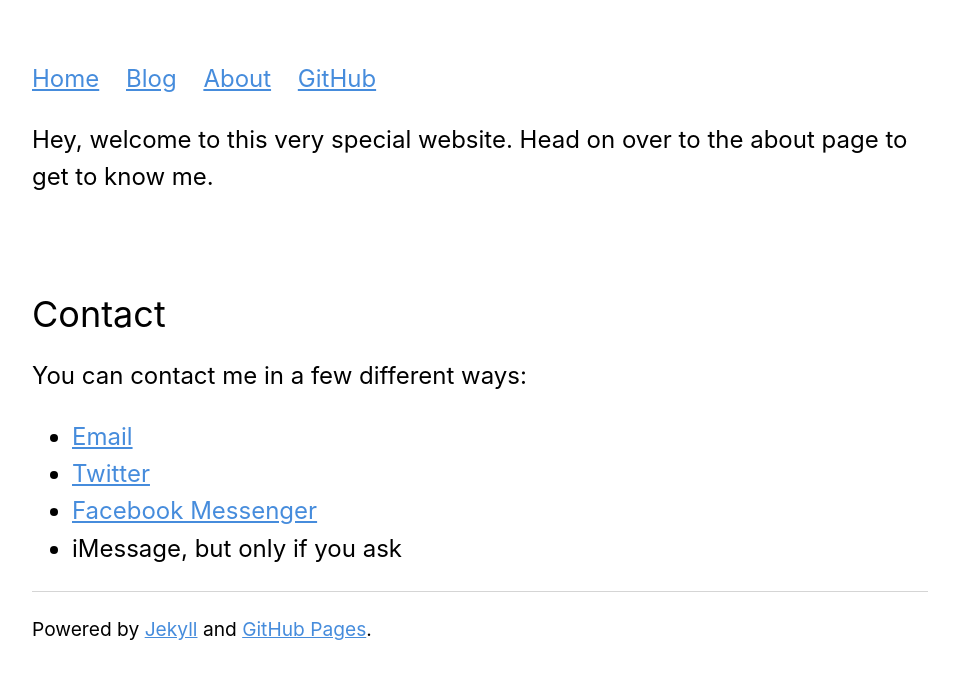
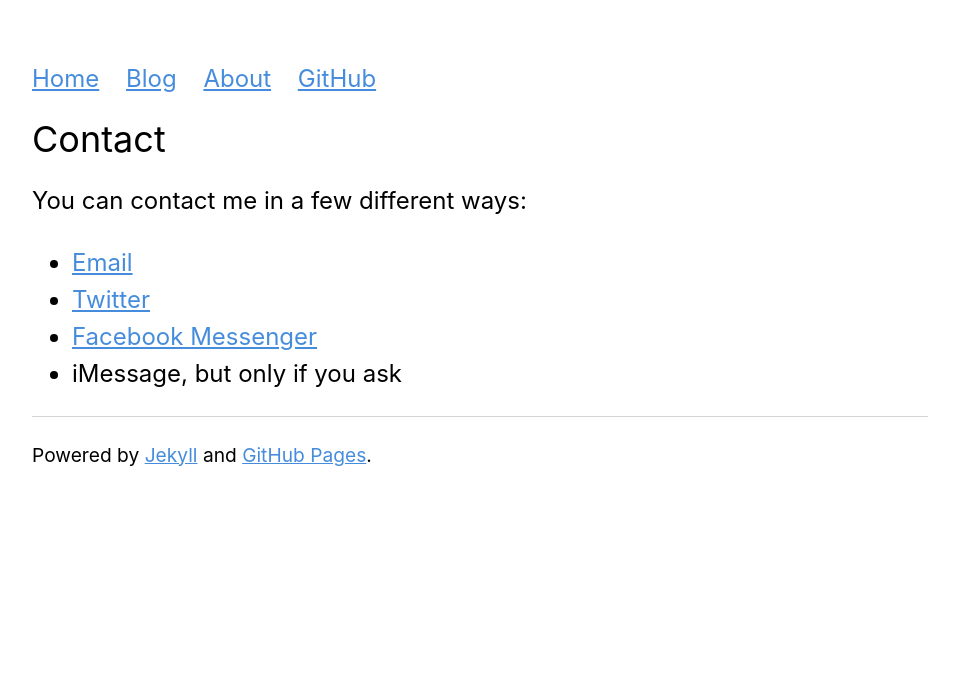
Before and after one commit to georgeperez/titanpointe.org, a Jekyll site: the page built from index.md, in a window 1280 px wide. Shown: the top 679 px of the page, without its empty margins (160-1119 px from the left). Built offline with Jekyll 4.4.1, drawn with Linux system fonts in a browser that asks for light colours.

Commit message:
Re-tweaked CSS and Home page

```diff
--- a/css/style.css
+++ b/css/style.css
@@ -38,7 +38,7 @@ code{
 h3{
 	font-size: 1.5em;
 	font-weight: normal;
-	margin-top: 100px;
+	margin-top: 1px;
 	margin-bottom: 0;
 }
 
--- a/index.md
+++ b/index.md
@@ -2,8 +2,6 @@
 layout: default
 title: George Perez Marrero
 ---
-Hey, welcome to this very special website. Head on over to the about page to get to know me.
-
 ### Contact
 You can contact me in a few different ways:
 
```
